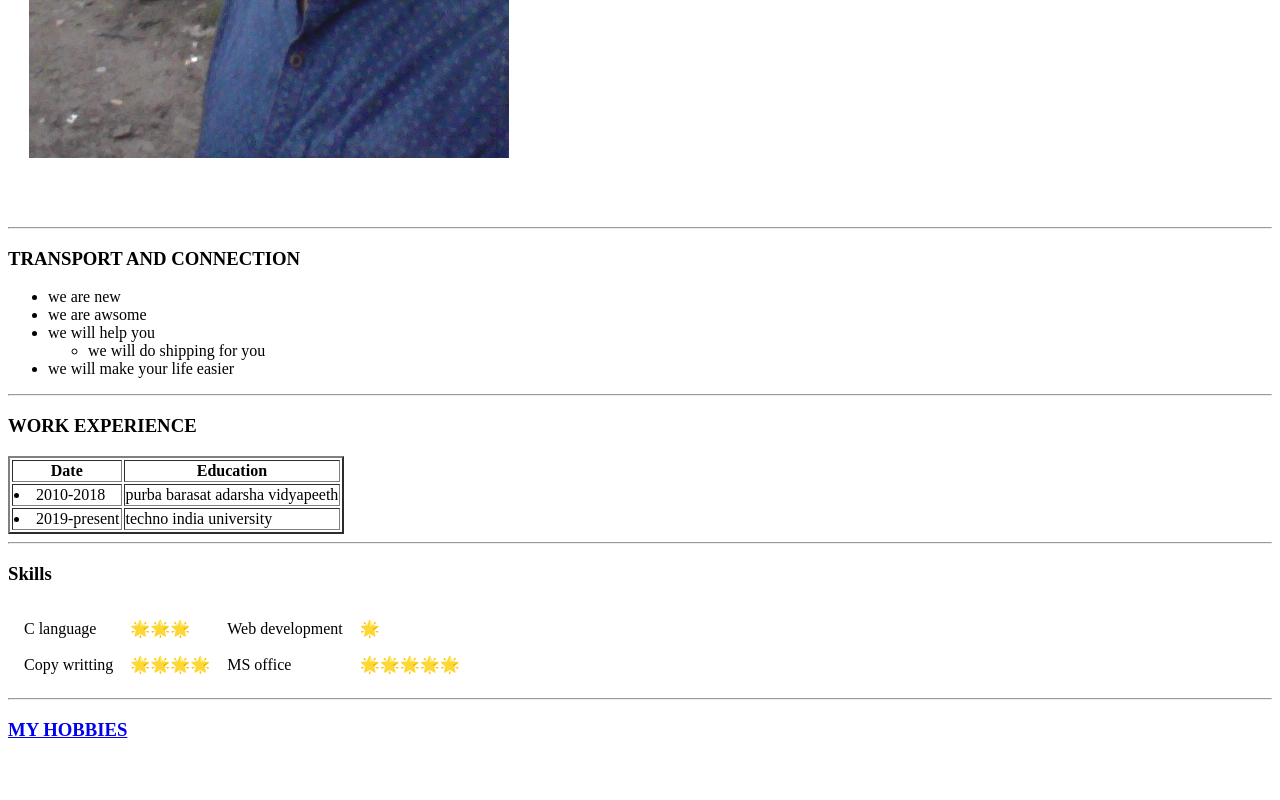
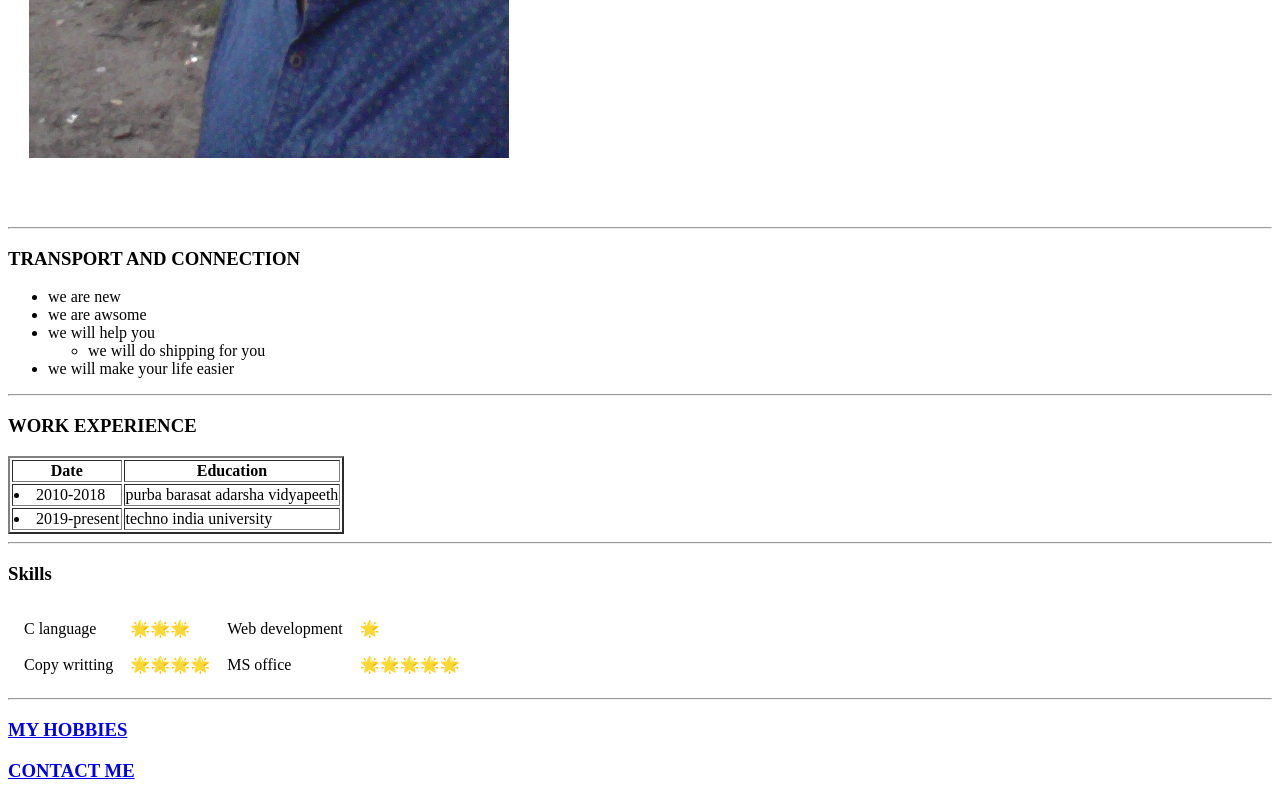
Before and after one commit to suvadeep19/cv, a plain HTML site: page index.html in a window 1280 px wide. Shown: the part 565-1365 px from the top of the page. Before the commit the page ends 1325 px from the top, so only its background shows below. Drawn offline with Linux system fonts and the light colour scheme.

Commit message:
Add files via upload

```diff
--- a/index.html
+++ b/index.html
@@ -84,6 +84,7 @@
 </table>
 <hr>
 <h3><a href="hobbies.html">MY HOBBIES</a></h3>
+<h3><a href="contact me.html">CONTACT ME</a></h3>
 </body>
 
 </html>
```
